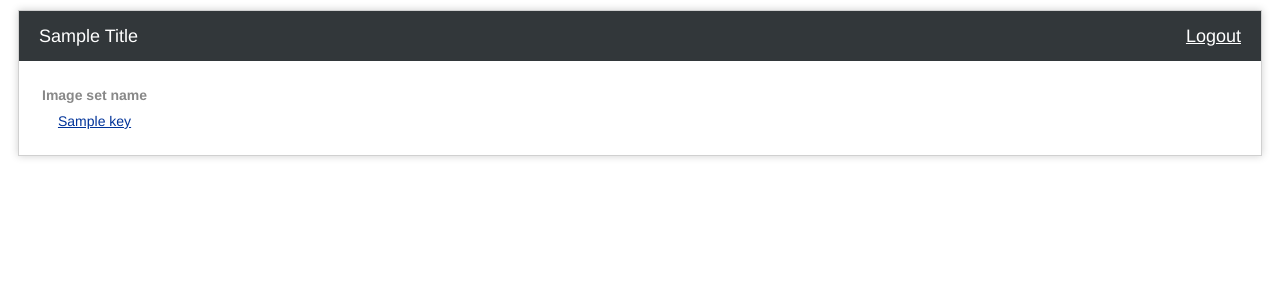
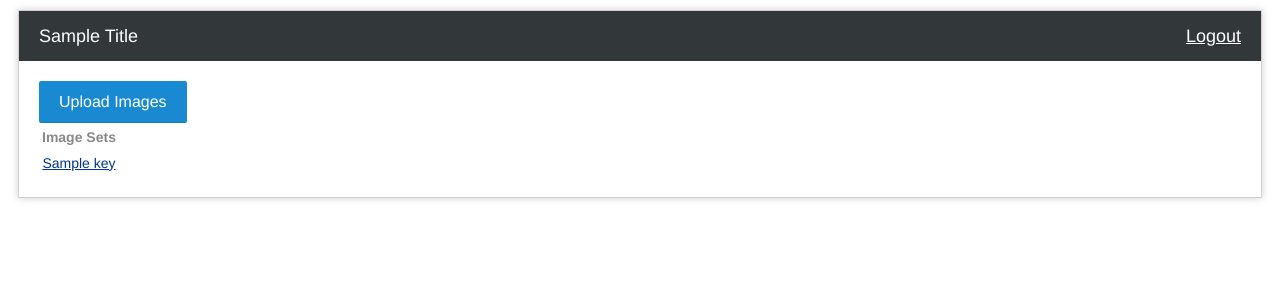
Before and after one commit to falon3/dicomBrowserImageViewer, a Flask app: template templates/userpictures.html in a window 1280 px wide. Shown: the top 300 px of the page. Run offline with Flask 2, Linux system fonts and the light colour scheme; the template is opened without the code that fills it: most values are stand-ins (such as "Sample title", 1, 10 or a date in 2020); lists and menus that the app fills with data are empty.

Commit message:
upload button now on dashboard page

```diff
--- a/app.py
+++ b/app.py
@@ -7,6 +7,7 @@ import hashlib, uuid
 import subprocess
 import fnmatch
 import settings
+import re
 from utils import *
 from User import *
 #import models
@@ -68,14 +69,19 @@ def after_request(response):
 @app.route('/')
 @login_required
 def index():
-    #return render_template('upload.html', title="Dicom Uploader")
     return redirect("/myimages/" + g.currentUser.name )
+
+@app.route('/upload/', methods=['GET'])
+@login_required
+def load_upload_page():
+    return render_template('upload.html', title= "Upload Dicom")
 
 # handles uploading Dicom files, converting into jpg format and storing into database
 @app.route('/upload/', methods=['POST'])
 @login_required
 def upload():
     setname = request.form.get('filename')
+    setname = re.sub('[^A-Za-z0-9]+', '', setname)
     imagefile = request.files.get('imagefile', '')
 
     # save locally temp to convert from dicom to jpg format
@@ -124,12 +130,12 @@ def upload():
             remove(picture) # delete temp files
 
     remove(tempsaved+setname) # delete original
-    return redirect("/viewset/"+str(current_setid), code=302)
+    return redirect("/viewset/"+ str(current_setid) +':'+ setname, code=302)
 
 # gets image set details from database to pass to template
-@app.route('/viewset/<int:set_id>', methods=['GET'])
+@app.route('/viewset/<int:set_id>:<name>', methods=['GET'])
 @login_required
-def query_set(set_id):
+def query_set(set_id, name):
 
     # get db connection cursor
     cursor = g.db.cursor()
@@ -206,7 +212,7 @@ def displayUserImageSets(username):
     data = cursor.fetchall()
     img_dict = {str(set[0]): set[1] for set in data}
 
-    return render_template('userpictures.html', title='User Image Set Library', result = img_dict)
+    return render_template('userpictures.html', title='User Dashboard', result = img_dict)
 
 
 
--- a/templates/userpictures.html
+++ b/templates/userpictures.html
@@ -2,13 +2,14 @@
 
 {% block content %}
 
+<button onclick="location.href = '/upload/';" id="uploadbutton" class="float-left submit-button" >Upload Images</button>
 <table border ="0" id="imageTable">
     <tr>
-        <th>Image set name</th>
+        <th>Image Sets</th>
     </tr>
     {% for key, value in result.iteritems() %}
     <tr >
-        <th> <a href="/viewset/{{ value }}">{{ key }}</a></th>
+        <th> <a href="/viewset/{{ value }}:{{ key }}">{{ key }}</a></th>
     </tr>
     {% endfor %}
 </table>
```
